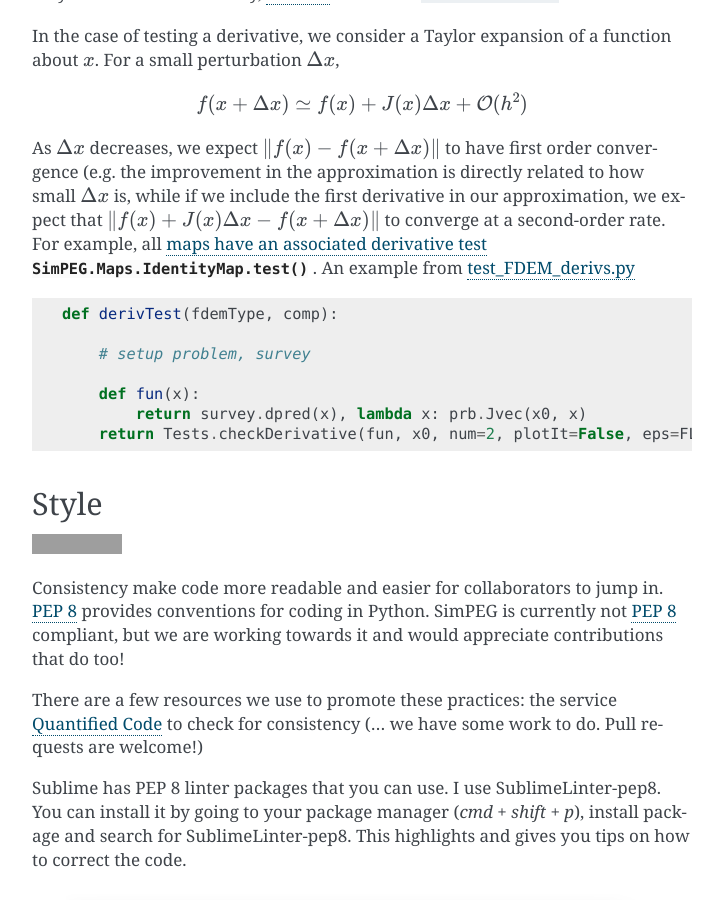
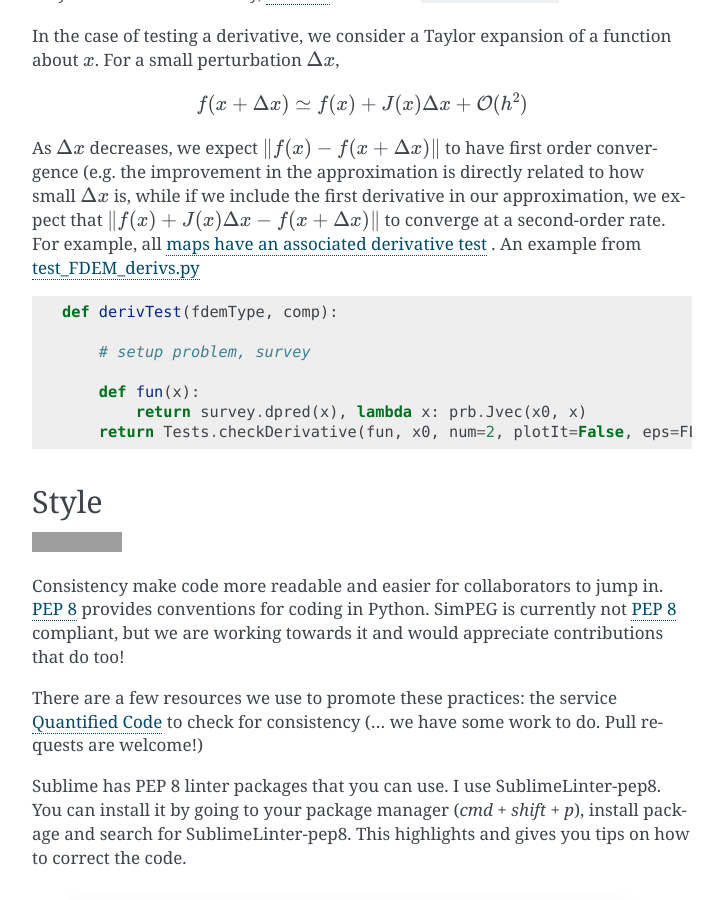
Before and after one commit to geoscixyz/computation, a Sphinx documentation site: the page built from docs/content/practices.rst, in a window 1280 px wide and 900 px high, scrolled down 2523 px. Shown: the whole window, without its empty margins (388-1111 px from the left). Built offline with Sphinx 7.4.7, drawn with Linux system fonts in a browser that asks for light colours; grey boxes are pictures that could not be loaded.

Commit message:
remove dependence on intersphinx for simpeg for now

```diff
--- a/docs/conf.py
+++ b/docs/conf.py
@@ -301,6 +301,7 @@
 
 # Example configuration for intersphinx: refer to the Python standard library.
 intersphinx_mapping = {'https://docs.python.org/': None}
+                       # 'http://docs.simpeg.xyz/': None}
 
 # -- Usder Defined Functions -------------------------------------------
 
--- a/docs/content/practices.rst
+++ b/docs/content/practices.rst
@@ -159,8 +159,7 @@
 directly related to how small :math:`\Delta x` is, while if we include the
 first derivative in our approximation, we expect that :math:`\|f(x) +
 J(x)\Delta x - f(x + \Delta x)\|` to converge at a second-order rate. For
-example, all `maps have an associated derivative test <https://github.com/simpeg/simpeg/blob/master/SimPEG/Maps.py#L95>`_
-:meth:`SimPEG.Maps.IdentityMap.test` . An example from `test_FDEM_derivs.py <ht
+example, all `maps have an associated derivative test <https://github.com/simpeg/simpeg/blob/master/SimPEG/Maps.py#L95>`_ . An example from `test_FDEM_derivs.py <ht
 tps://github.com/simpeg/simpeg/blob/master/tests/em/fdem/inverse/derivs/test_F
 DEM_derivs.py>`_
 
```
